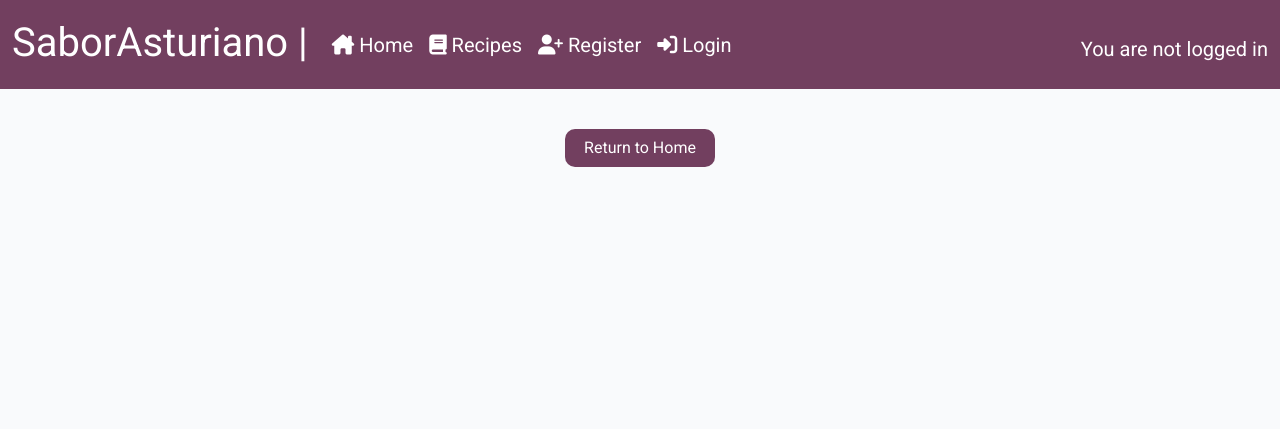
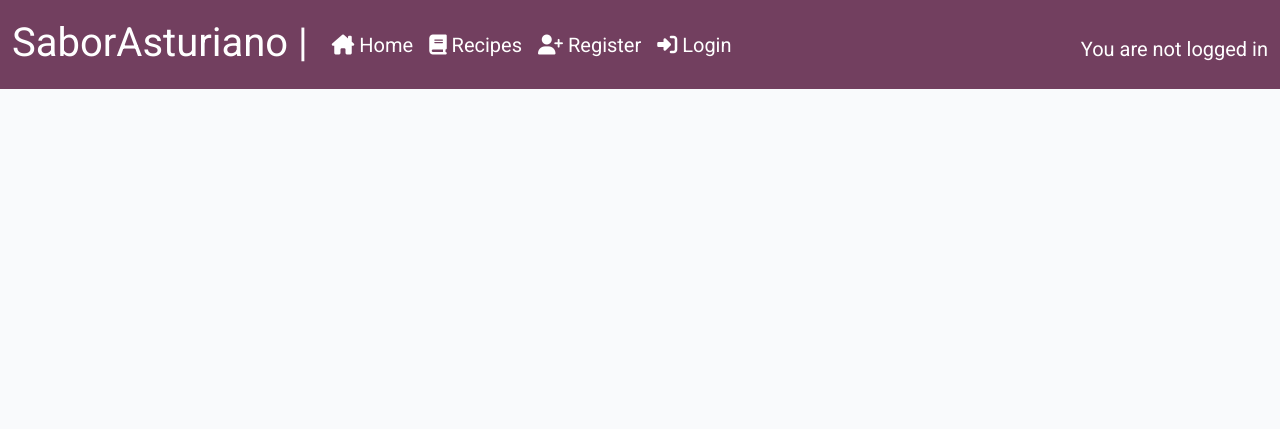
Before and after one commit to Hugh1996/sabor-asturiano-pp4, a Django app: page /recipes/ in a window 1280 px wide. Shown: the top 429 px of the page. Run offline with Django 3.2, Linux system fonts and the light colour scheme; data that the repository does not hold is empty; some libraries are stand-ins or nearby versions.

Commit message:
Final commit

```diff
--- a/templates/recipe.html
+++ b/templates/recipe.html
@@ -49,11 +49,6 @@
       <div class="row">{% endif %} {% endfor %}</div>
     </div>
   </div>
-  <div class="text-center">
-    <a href="{% url 'home' %}" class="btn btn-signup right mt-4 mb-4"
-      >Return to Home</a
-    >
-  </div>
   <!-- Pagination -->
   {% if is_paginated %}
   <nav aria-label="Page navigation">
```
Also changed, not shown: README.md.
